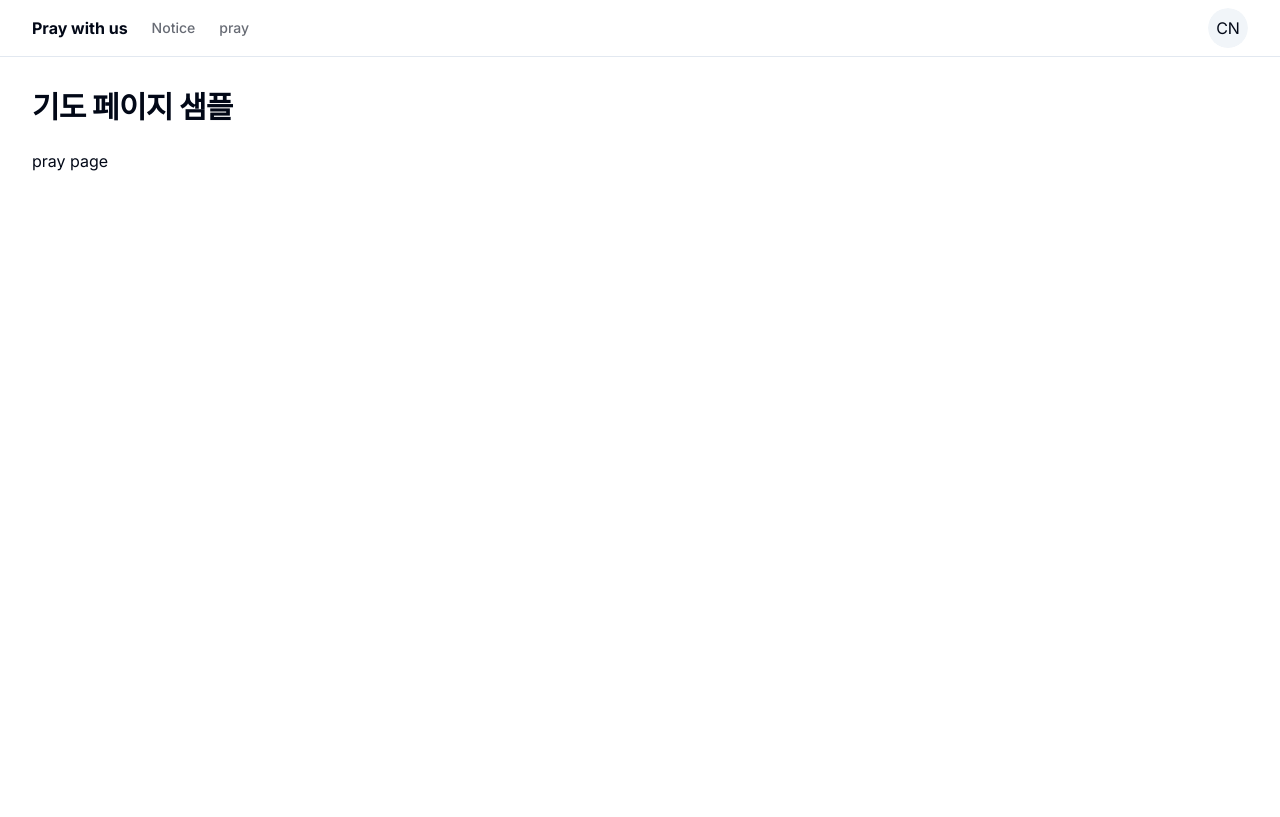
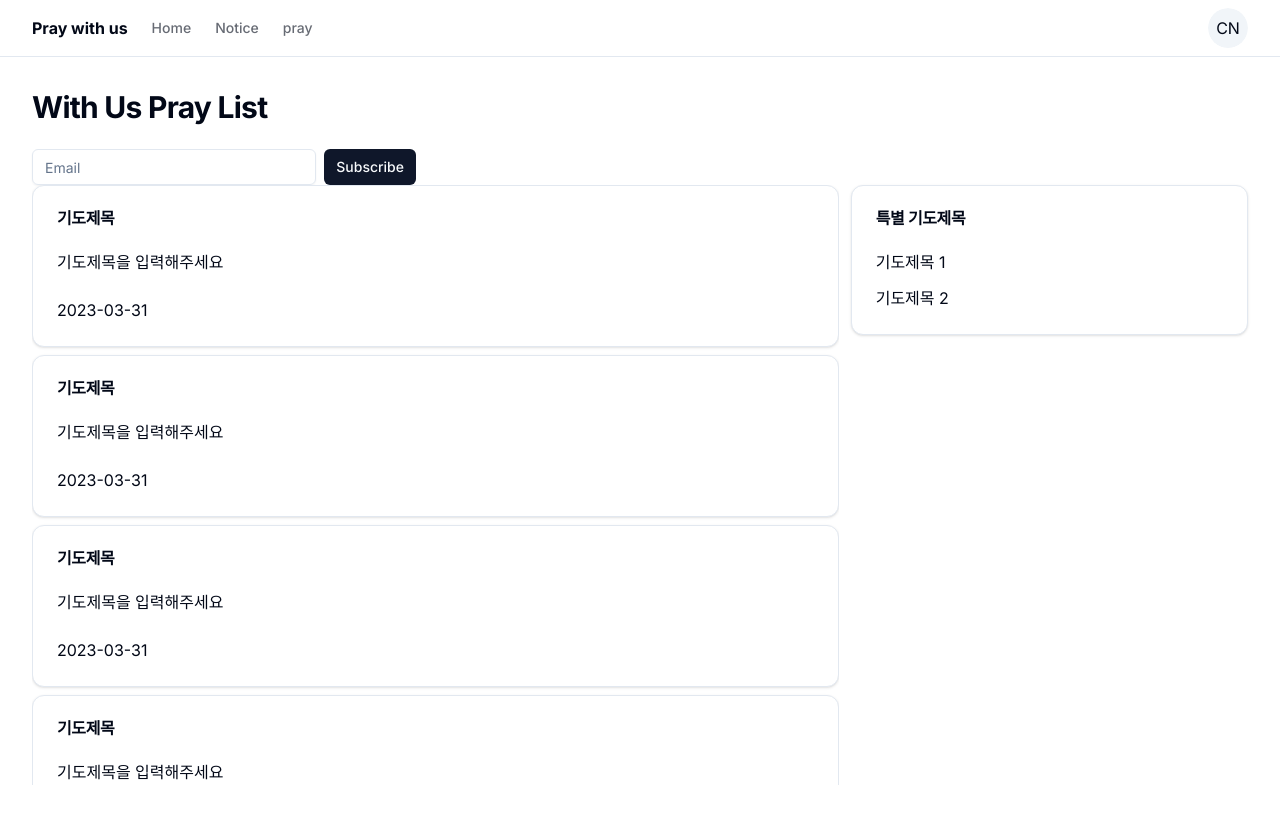
Before and after one commit to jden6/pray-with-us, a Next.js app: page /pray in a window 1280 px wide. Built offline with nearby package versions, Linux system fonts and the light colour scheme; no server answers; sample sign-in values are in the browser's storage.

Commit message:
PRAY-22 기도제목 View 화면 추가 중

```diff
--- /dev/null
+++ b/src/app/(layout)/home/page.tsx
@@ -0,0 +1,9 @@
+import Page from '@/layout/Page'
+
+const HonePage = () => {
+  return <Page title="Home">
+    <div>home page</div>
+  </Page>
+}
+
+export default HonePage
--- /dev/null
+++ b/src/app/(layout)/pray/_components/noticePrayCard.tsx
@@ -0,0 +1,16 @@
+import { Card, CardContent, CardHeader, CardTitle } from '@/components/ui/card'
+import { cn } from '@/lib/utils'
+
+const NoticePrayCard = () => {
+  return <Card>
+    <CardHeader>
+      <CardTitle>특별 기도제목</CardTitle>
+    </CardHeader>
+    <CardContent className={cn("space-y-3")}>
+      <div>기도제목 1</div>
+      <div>기도제목 2</div>
+    </CardContent>
+  </Card>
+}
+
+export default NoticePrayCard
--- /dev/null
+++ b/src/app/(layout)/pray/_components/prayCard.tsx
@@ -0,0 +1,20 @@
+import { Card, CardContent, CardDescription, CardFooter, CardHeader, CardTitle } from '@/components/ui/card'
+import { PrayCardProps } from '@/app/(layout)/pray/pray.type'
+
+const PrayCard = ({ title, date, tags, content, author }: PrayCardProps) => {
+  return <Card>
+    <CardHeader>
+      <CardTitle>{title}</CardTitle>
+      {/*<CardDescription>Card Description</CardDescription>*/}
+    </CardHeader>
+    <CardContent>
+      <p>{content}</p>
+    </CardContent>
+    <CardFooter>
+      <p>{date}</p>
+    </CardFooter>
+  </Card>
+
+}
+
+export default PrayCard
--- /dev/null
+++ b/src/app/(layout)/pray/_components/praySearch.tsx
@@ -0,0 +1,11 @@
+import { Button } from "@/components/ui/button"
+import { Input } from "@/components/ui/input"
+
+export function PraySearch() {
+  return (
+    <div className="flex w-full max-w-sm items-center space-x-2">
+      <Input type="email" placeholder="Email" />
+      <Button size="sm" type="submit">Subscribe</Button>
+    </div>
+  )
+}
--- a/src/app/(layout)/pray/page.tsx
+++ b/src/app/(layout)/pray/page.tsx
@@ -1,7 +1,31 @@
 import Page from '@/layout/Page'
+import PrayCard from '@/app/(layout)/pray/_components/prayCard'
+import { cn } from '@/lib/utils'
+import NoticePrayCard from '@/app/(layout)/pray/_components/noticePrayCard'
+import { PraySearch } from '@/app/(layout)/pray/_components/praySearch'
 
 const PrayPage = () => {
-  return <Page title="기도 페이지 샘플">pray page</Page>
+  return <Page title="With Us Pray List">
+    <div className={cn("flex', ")}>
+      <PraySearch />
+    </div>
+    <div className={cn('grid', 'sm:grid-cols-3', "gap-3")}>
+      <div className={cn('col-span-2', "space-y-2", "h-[600px]", "overflow-y-scroll")}>
+        <PrayCard title="기도제목" author="지영" content="기도제목을 입력해주세요" date="2023-03-31" tags={['일상', '테스트']}/>
+        <PrayCard title="기도제목" author="지영" content="기도제목을 입력해주세요" date="2023-03-31" tags={['일상', '테스트']}/>
+        <PrayCard title="기도제목" author="지영" content="기도제목을 입력해주세요" date="2023-03-31" tags={['일상', '테스트']}/>
+        <PrayCard title="기도제목" author="지영" content="기도제목을 입력해주세요" date="2023-03-31" tags={['일상', '테스트']}/>
+        <PrayCard title="기도제목" author="지영" content="기도제목을 입력해주세요" date="2023-03-31" tags={['일상', '테스트']}/>
+        <PrayCard title="기도제목" author="지영" content="기도제목을 입력해주세요" date="2023-03-31" tags={['일상', '테스트']}/>
+        <PrayCard title="기도제목" author="지영" content="기도제목을 입력해주세요" date="2023-03-31" tags={['일상', '테스트']}/>
+        <PrayCard title="기도제목" author="지영" content="기도제목을 입력해주세요" date="2023-03-31" tags={['일상', '테스트']}/>
+        <PrayCard title="기도제목" author="지영" content="기도제목을 입력해주세요" date="2023-03-31" tags={['일상', '테스트']}/>
+      </div>
+      <div className={cn("hidden", "sm:block")}>
+        <NoticePrayCard />
+      </div>
+    </div>
+  </Page>
 }
 
 export default PrayPage
--- a/src/app/page.tsx
+++ b/src/app/page.tsx
@@ -1,5 +1,5 @@
 import { redirect } from 'next/navigation'
 
 export default function Home() {
-  redirect('/notice')
+  redirect('/home')
 }
--- a/src/app/signin/page.tsx
+++ b/src/app/signin/page.tsx
@@ -1,6 +1,12 @@
 import { UserAuthForm } from '@/app/signin/_components/userAuthForm'
+import { getServerSession } from 'next-auth'
+import { redirect } from 'next/navigation'
 
-const LoginPage = () => {
+const LoginPage = async () => {
+  const session = await getServerSession()
+  if(session != null){
+    return redirect('/home')
+  }
   return (
     <div className="container relative flex h-[100vh] flex-col items-center justify-center md:grid lg:max-w-none lg:grid-cols-2 lg:px-0">
       <div className="relative hidden h-full flex-col bg-muted p-10 text-white dark:border-r lg:flex">
--- a/src/layout/header.tsx
+++ b/src/layout/header.tsx
@@ -19,6 +19,8 @@ const LayoutHeader = () => {
           <span className={cn('hidden', 'font-bold', 'sm:inline-block')}>Pray with us</span>
         </Link>
         <nav className={cn('flex', 'items-center', 'space-x-6', 'text-sm', 'font-medium')}>
+          <Link href="/home"
+                className={cn('transition-colors', 'hover:text-foreground/80', 'text-foreground/60')}>Home</Link>
           <Link href="/notice"
                 className={cn('transition-colors', 'hover:text-foreground/80', 'text-foreground/60')}>Notice</Link>
           <Link href="/pray"
```
Also changed, not shown: src/app/(layout)/pray/pray.type.ts (added, +7 -0 lines).
